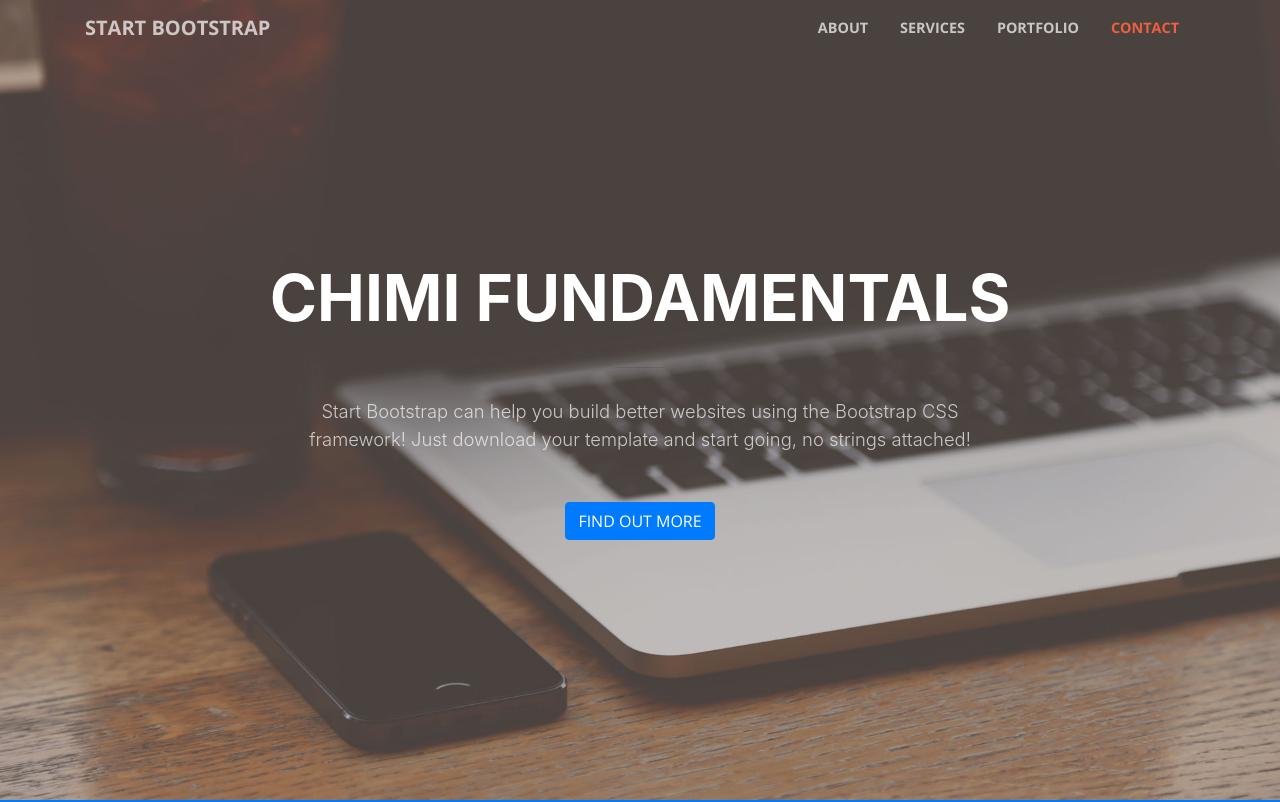
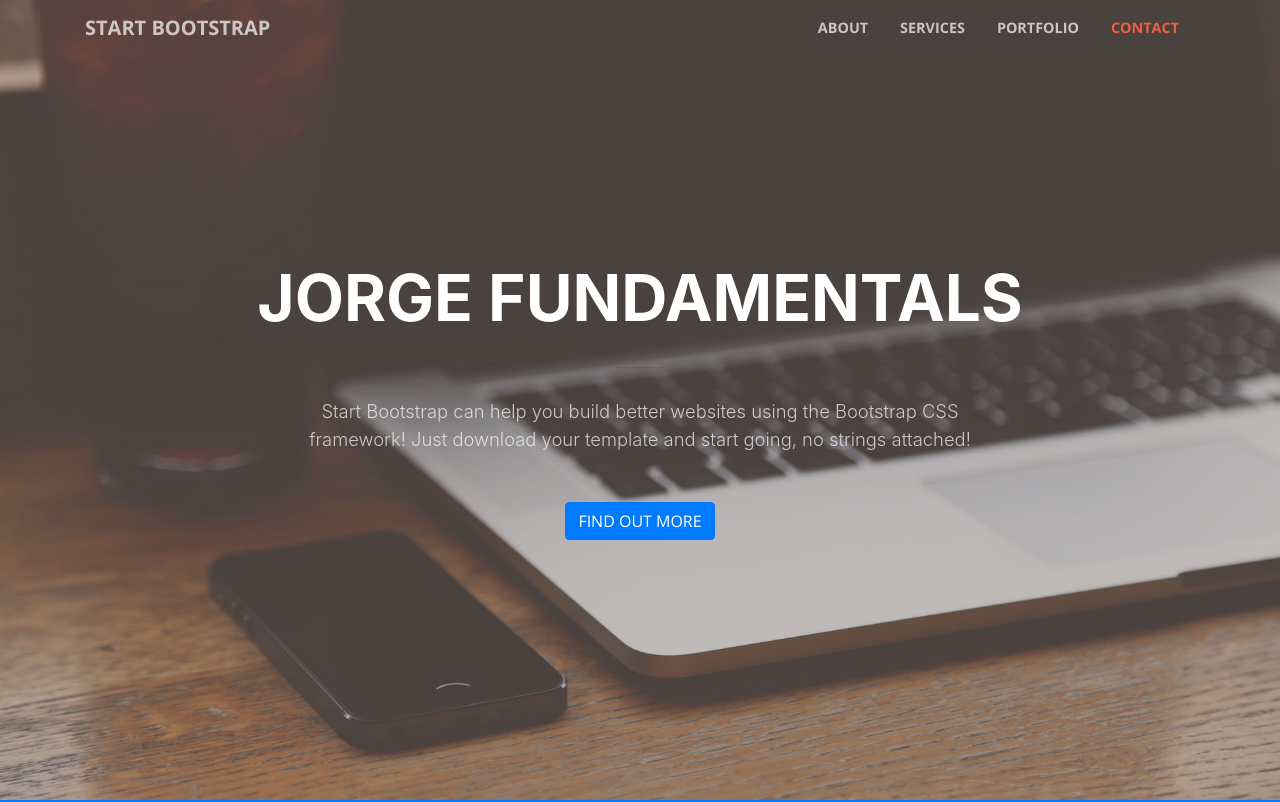
Before and after one commit to gabrielgiri/endava-git-training, a website with bundled scripts: page index.html in a window 1280 px wide. Shown: the top 802 px of the page. Built offline with nearby package versions, Linux system fonts and the light colour scheme.

Commit message:
CAMBIO A JORGE

```diff
--- a/index.html
+++ b/index.html
@@ -59,7 +59,7 @@
         <div class="row">
           <div class="col-lg-10 mx-auto">
             <h1 class="text-uppercase">
-              <strong>chimi FUNDAMENTALS</strong>
+              <strong>Jorge FUNDAMENTALS</strong>
             </h1>
             <hr>
           </div>
```
